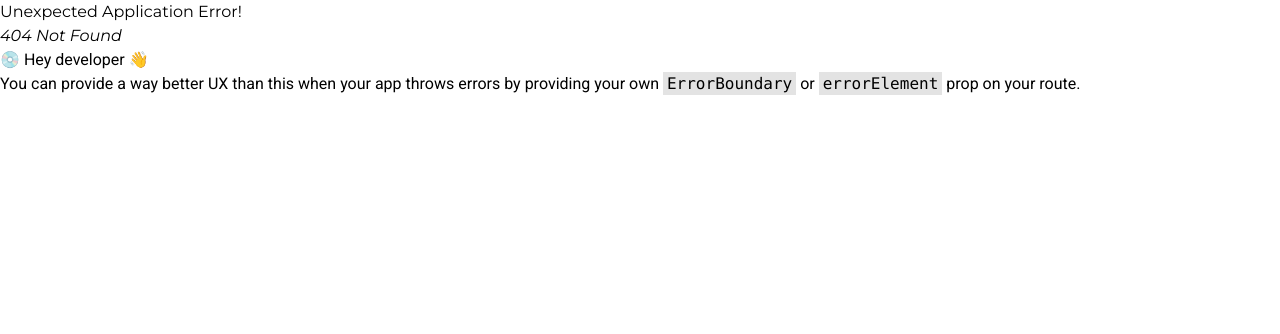
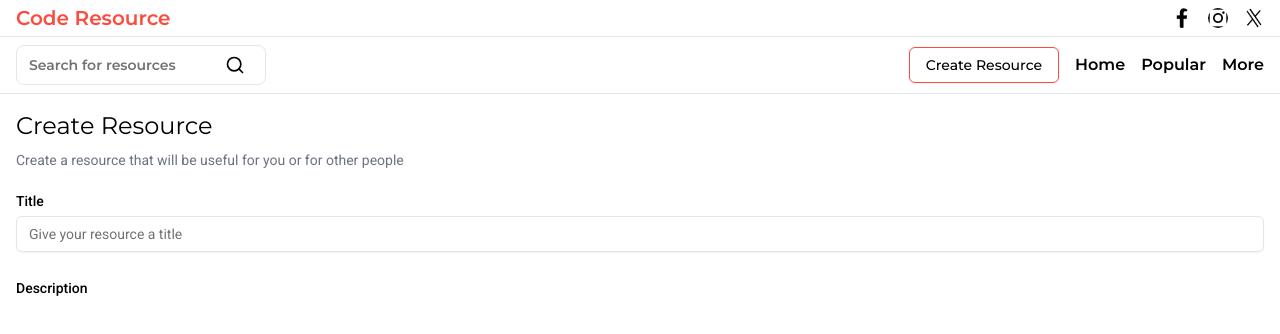
Before and after one commit to gauravkumarkarki07/coderesource, a React (Vite) app in the folder client/: page /create-resource in a window 1280 px wide. Before the commit this address had no page. Shown: the top 334 px of the page. Built offline with nearby package versions, Linux system fonts and the light colour scheme.

Commit message:
Rich Text dependency installed

```diff
--- a/client/package.json
+++ b/client/package.json
@@ -11,12 +11,17 @@
   },
   "dependencies": {
     "@radix-ui/react-icons": "^1.3.0",
+    "@radix-ui/react-label": "^2.1.0",
     "@radix-ui/react-slot": "^1.1.0",
+    "@tiptap/pm": "^2.9.1",
+    "@tiptap/react": "^2.9.1",
+    "@tiptap/starter-kit": "^2.9.1",
     "class-variance-authority": "^0.7.0",
     "clsx": "^2.1.1",
     "lucide-react": "^0.453.0",
     "react": "^18.3.1",
     "react-dom": "^18.3.1",
+    "react-hook-form": "^7.53.1",
     "react-router-dom": "^6.27.0",
     "tailwind-merge": "^2.5.4",
     "tailwindcss-animate": "^1.0.7"
--- /dev/null
+++ b/client/src/Resource/components/CreateResourceForm.tsx
@@ -0,0 +1,43 @@
+import { Input } from "@/components/ui/input"
+import { Label } from "@/components/ui/label"
+import { useForm } from "react-hook-form"
+
+interface resourceForm{
+    title:string;
+    richText:string;
+    tags:string;
+}
+
+function CreateResourceForm() {
+    const{register,handleSubmit,formState:{errors}}=useForm<resourceForm>();
+
+    // submit form
+    const submitForm=(data:resourceForm)=>{
+        console.log(data);
+    }
+  return (
+    <section className="flex flex-col gap-6 max-w-[1280px] mx-auto px-4 py-4 w-full">
+        <article className="flex flex-col gap-2">
+            <h1 className="text-2xl">Create Resource</h1>
+            <span className="text-sm text-gray-500">
+                Create a resource that will be useful for you or for other people
+            </span>
+        </article>
+        <form onSubmit={handleSubmit(submitForm)} className="flex flex-col gap-6">
+            <section className="flex flex-col gap-2">
+                <Label>Title</Label>
+                <Input
+                    placeholder="Give your resource a title"
+                    {...register('title',{required:"Title is required"})}
+                />
+                {errors.title && <span className="text-xs text-red-500">{errors.title.message}</span>}
+            </section>
+            <section>
+                <Label>Description</Label>
+            </section>
+        </form>
+    </section>
+  )
+}
+
+export default CreateResourceForm
--- /dev/null
+++ b/client/src/components/ui/label.tsx
@@ -0,0 +1,24 @@
+import * as React from "react"
+import * as LabelPrimitive from "@radix-ui/react-label"
+import { cva, type VariantProps } from "class-variance-authority"
+
+import { cn } from "@/shadcn/lib/utils"
+
+const labelVariants = cva(
+  "text-sm font-medium leading-none peer-disabled:cursor-not-allowed peer-disabled:opacity-70"
+)
+
+const Label = React.forwardRef<
+  React.ElementRef<typeof LabelPrimitive.Root>,
+  React.ComponentPropsWithoutRef<typeof LabelPrimitive.Root> &
+    VariantProps<typeof labelVariants>
+>(({ className, ...props }, ref) => (
+  <LabelPrimitive.Root
+    ref={ref}
+    className={cn(labelVariants(), className)}
+    {...props}
+  />
+))
+Label.displayName = LabelPrimitive.Root.displayName
+
+export { Label }
--- a/client/src/router/router.tsx
+++ b/client/src/router/router.tsx
@@ -2,6 +2,7 @@ import App from "@/App";
 import AuthenticatedRoutes from "@/Auth/components/AuthenticatedRoutes";
 import { createBrowserRouter, Navigate } from "react-router-dom";
 import Home from "@/Home/views/Index";
+import CreateResourceForm from "@/Resource/components/CreateResourceForm";
 
 export const router=createBrowserRouter([
     {
@@ -19,6 +20,10 @@ export const router=createBrowserRouter([
                     {
                         path:'home',
                         element:<Home/>
+                    },
+                    {
+                        path:'create-resource',
+                        element:<CreateResourceForm/>
                     }
                 ]
             }
```
Also changed, not shown: 1 other file (tests, documents, lock files or other folders).
